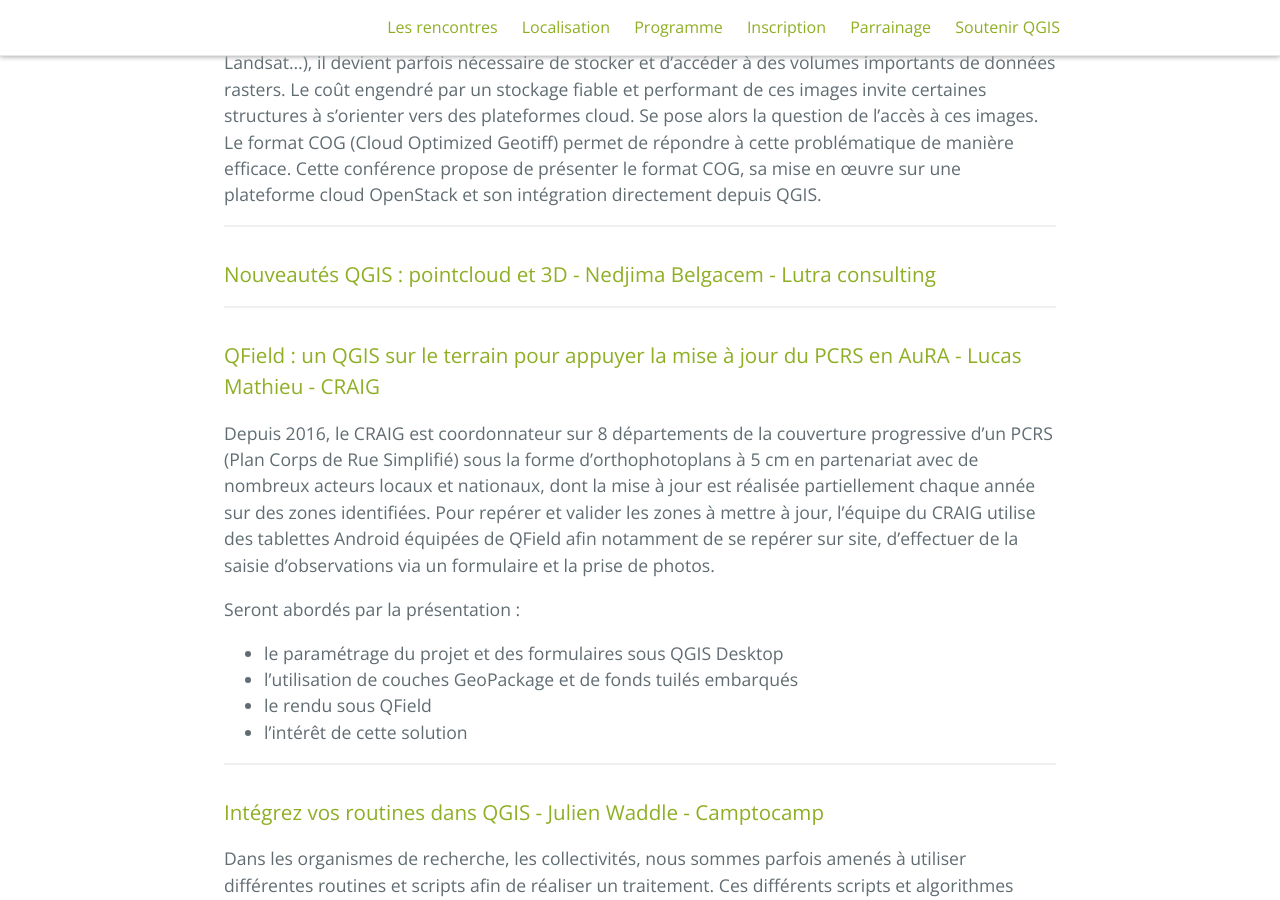
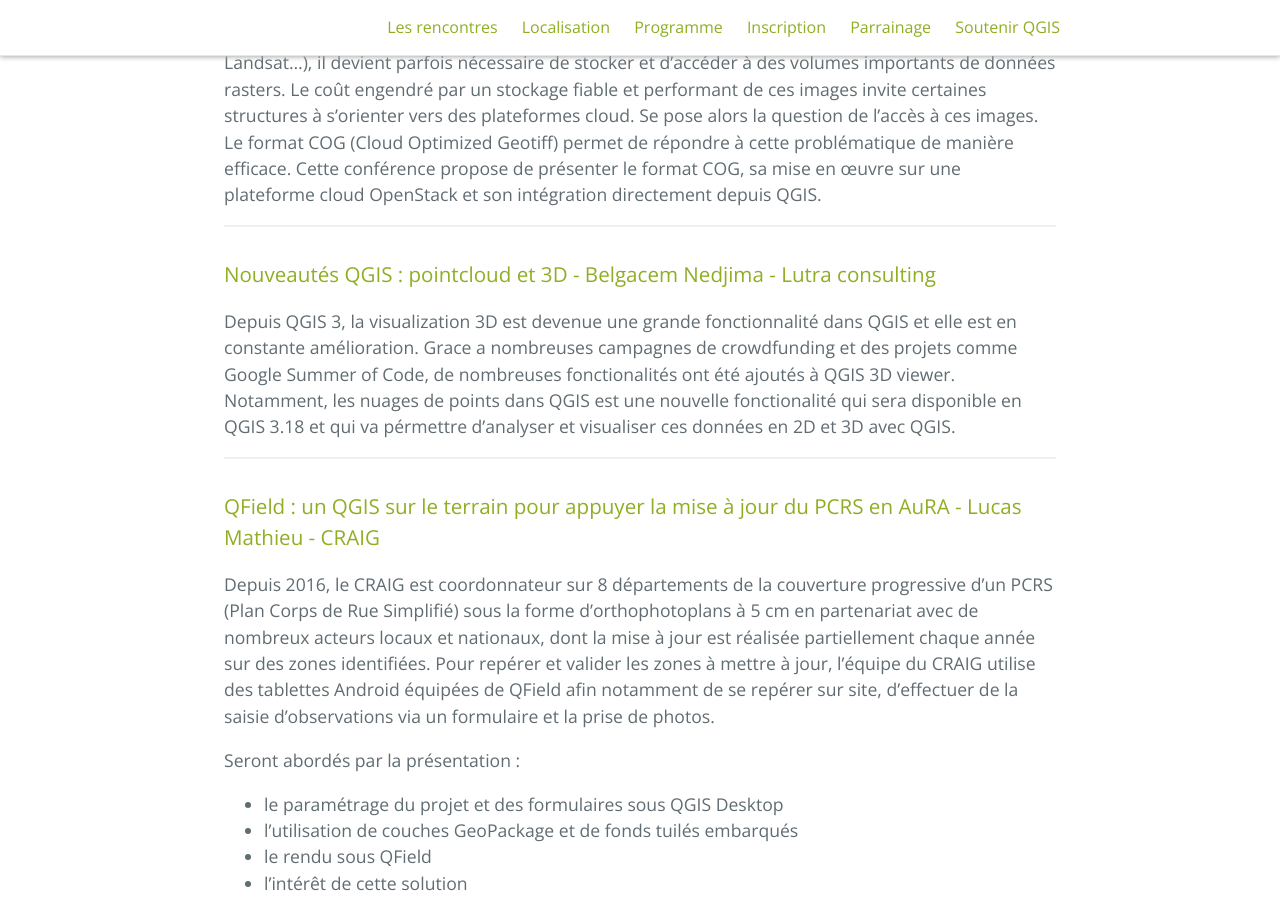
Before and after one commit to OSGeo-fr/QGIS-conf-fr-website, a Jekyll site: the page built from z20_programme.md, in a window 1280 px wide and 900 px high, scrolled down 7162 px. Built offline with Jekyll 4.4.1, drawn with Linux system fonts in a browser that asks for light colours; some of the changed text lies outside the part shown.

Commit message:
Added description

```diff
--- a/z20_programme.md
+++ b/z20_programme.md
@@ -73,7 +73,7 @@ _______________________
  <tr class="pause"><td>12:10</td><td>Pause repas - Salle de discussions libres </td><td>1h50</td></tr>
  <tr class="impair"><td>14:00</td><td><a href="#les-maillages--qgis-en-4-dimensions----vincent-cloarec---lutra-consulting">Les Maillages : QGIS en 4 dimensions ! - Vincent Cloarec - Lutra Consulting</a></td><td>7 min.</td></tr>
  <tr class="pair"><td>14:10</td><td><a href="#stocker-et-visualiser-des-images-dans-le-cloud-à-laide-du-format-cog-et-de-qgis---julien-cabieces---oslandia">Stocker et visualiser des images dans le cloud à l'aide du format COG et de QGIS - Julien Cabieces - Oslandia</a></td><td>7 min.</td></tr>
- <tr class="impair"><td>14:20</td><td><a href="#nouveautés-qgis--pointcloud-et-3d---nedjima-belgacem---lutra-consulting">Nouveautés QGIS : pointcloud et 3D - Nedjima Belgacem - Lutra Consulting</a></td><td>7 min.</td></tr>
+ <tr class="impair"><td>14:20</td><td><a href="#nouveautés-qgis--pointcloud-et-3d---belgacem-nedjima---lutra-consulting">Nouveautés QGIS : pointcloud et 3D - Belgacem Nedjima - Lutra Consulting</a></td><td>7 min.</td></tr>
  <tr class="pair"><td>14:30</td><td><a href="#qfield--un-qgis-sur-le-terrain-pour-appuyer-la-mise-à-jour-du-pcrs-en-aura---lucas-mathieu---craig">QField : un QGIS sur le terrain pour appuyer la mise à jour du PCRS en AuRA - Lucas Mathieu - CRAIG</a></td><td>15 min.</td></tr>
  <tr class="impair"><td>14:50</td><td><a href="#intégrez-vos-routines-dans-qgis---julien-waddle---camptocamp">Intégrez vos routines dans QGIS - Julien Waddle - Camptocamp</a></td><td>7 min.</td></tr>
  <tr class="pause"><td>15:00</td><td>Pause - Salle café parallèle BBB</td><td>25 min.</td></tr>
@@ -186,8 +186,11 @@ Cette conférence propose de présenter le format COG, sa mise en œuvre sur une
 
 _______________________
 
-### Nouveautés QGIS : pointcloud et 3D - Nedjima Belgacem - Lutra consulting
+### Nouveautés QGIS : pointcloud et 3D - Belgacem Nedjima - Lutra consulting
 
+Depuis QGIS 3, la visualization 3D est devenue une grande fonctionnalité dans QGIS et elle est en constante amélioration.
+Grace a nombreuses campagnes de crowdfunding et des projets comme Google Summer of Code, de nombreuses fonctionalités ont été ajoutés à QGIS 3D viewer.
+Notamment, les nuages de points dans QGIS est une nouvelle fonctionalité qui sera disponible en QGIS 3.18 et qui va pérmettre d’analyser et visualiser ces données en 2D et 3D avec QGIS.
 
 _______________________
 
```
